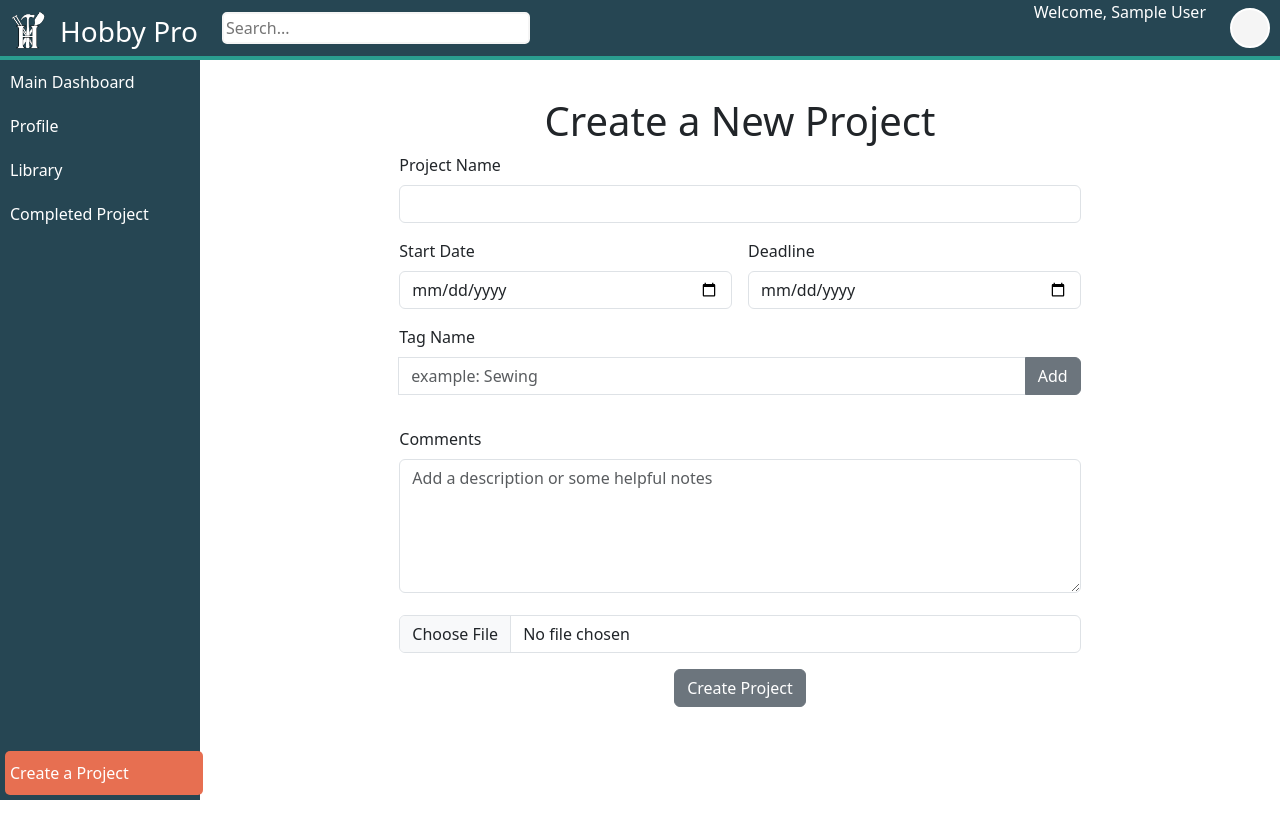
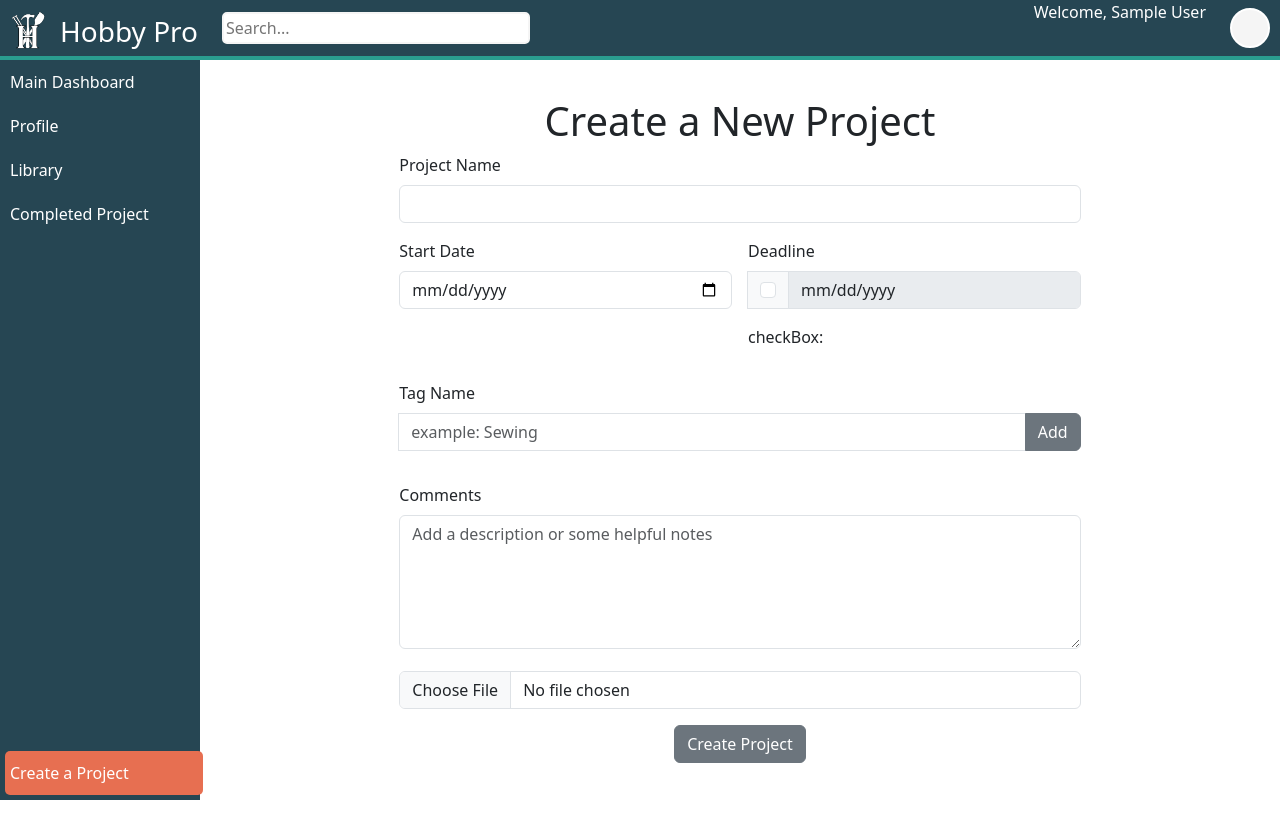
Before and after one commit to Caguilar92/HobbyPro, a Vue app in the folder HobbyPro/: page /dashboard/create_project in a window 1280 px wide. Shown: the top 838 px of the page. Built offline with nearby package versions, Linux system fonts and the light colour scheme; no server answers; sample sign-in values are in the browser's storage.

Commit message:
added checkbox to deadline

```diff
--- a/HobbyPro/src/components/CreateProject.vue
+++ b/HobbyPro/src/components/CreateProject.vue
@@ -58,6 +58,15 @@ async function saveToFireStore(event) {
     // erases everything and starts over
     location.reload();
   }
+  const app = Vue.createApp({
+  data() {
+    return {
+      checkBox: false
+    }
+  }
+})
+
+app.mount('#app')
 
 }
 
@@ -81,10 +90,19 @@ async function saveToFireStore(event) {
               <label for="startDate" class="form-label">Start Date</label>
               <input v-model="startDate" type="date" class="form-control" id="startDate" required>
             </div>
+
             <div class="col-md-6">
               <label for="setDeadline" class="form-label">Deadline</label>
-              <input v-model="deadline" type="date" class="form-control" id="setDeadline" :min="minDeadline">
+              <div class="input-group mb-3" id="app">
+                <span></span>
+                <div class="input-group-text">
+                  <input v-model="checkBox" class="form-check-input mt-0" type="checkbox" >
+                </div>
+                <input v-model="deadline" type="date" class="form-control" id="setDeadline" :disabled="!checkBox" :min="minDeadline">
+              </div>
+              <p>checkBox: {{checkBox}}</p>
             </div>
+
             <div class="col-12">
               <label for="tagName" class="form-label">Tag Name</label>
               <div class="input-group mb-3">
```
